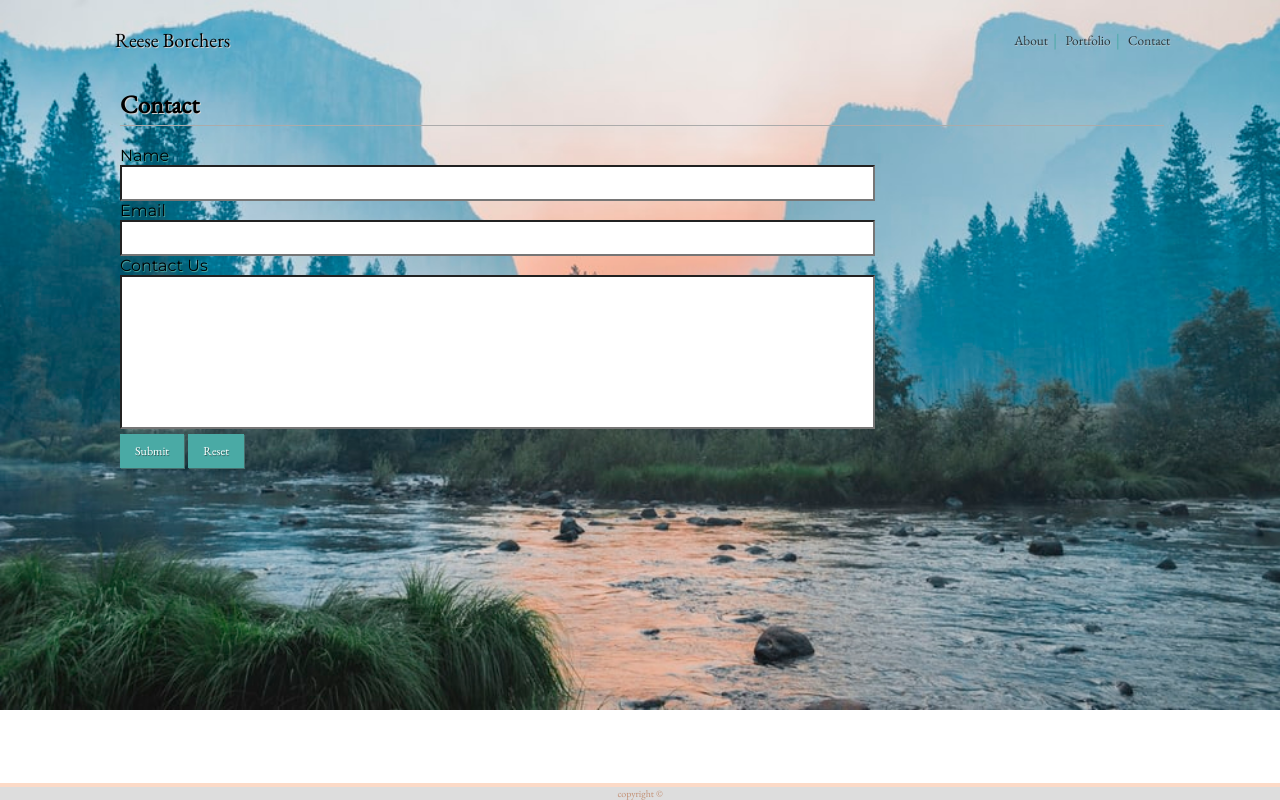
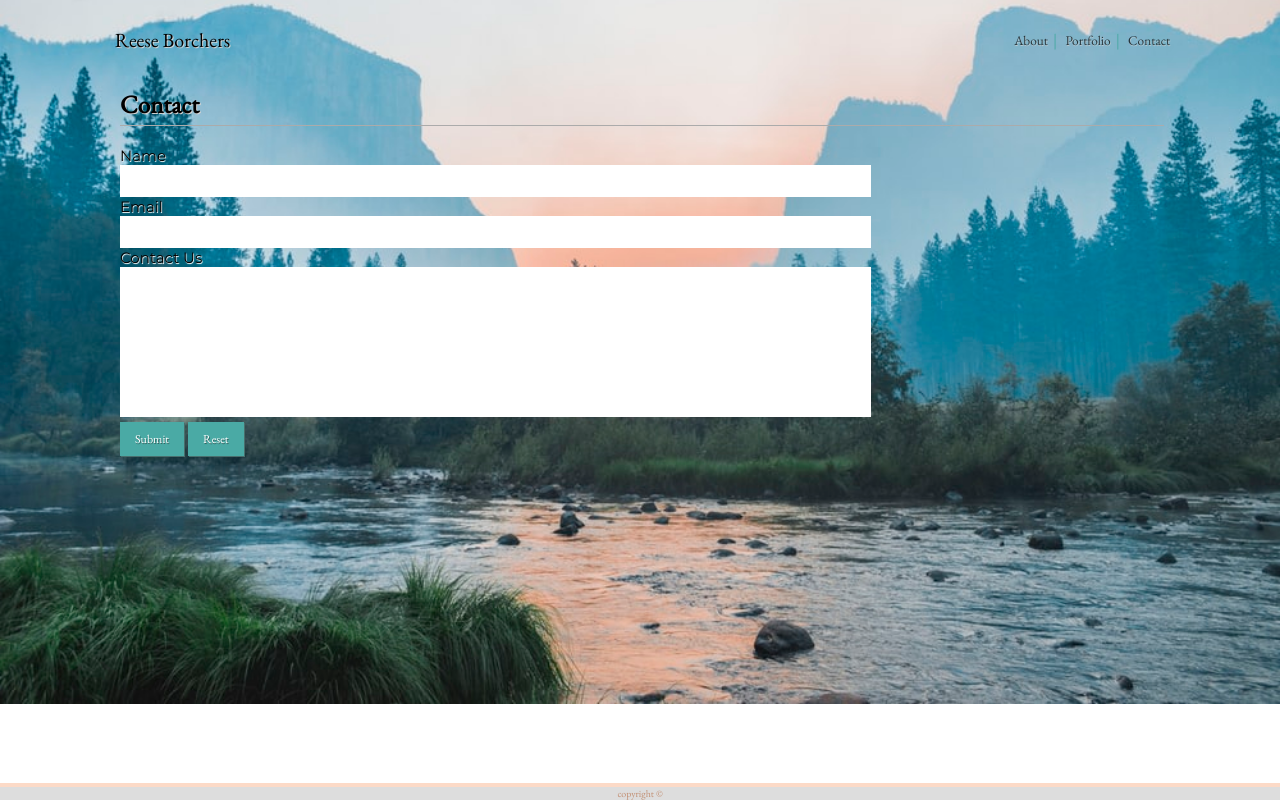
Before and after one commit to FatherOfTheSun/Portfolio_2.0, a plain HTML site: page html/contact.html in a window 1280 px wide. Drawn offline with nearby package versions, Linux system fonts and the light colour scheme.

Commit message:
css edited

```diff
--- a/css/style.css
+++ b/css/style.css
@@ -58,7 +58,7 @@ div {
 #buttons {
     float:right;
     margin-right: 90px;
-    font: 10px;
+    font: 20px;
     color:#4aaaa5;
     font: bold;
     font-family: 'EB Garamond', serif;
@@ -92,9 +92,9 @@ h1 {
 
 }
 form{
-    font: bolder;
+    font: 15px bolder;
     color: black;
-    text-shadow: #4aaaa5 0.75px 0.75px 0.75px;
+    text-shadow: white 0.75px 0.75px 0.75px;
     font-family: 'Montserrat', sans-serif;
 
 }
@@ -156,6 +156,8 @@ footer{
     color: black;
     text-shadow: lightgray 0.5px 0.5px;
     font-family: 'EB Garamond', serif;
+    outline: none;
+    border: none;
 }
 .email {
     width: 70%;
@@ -166,6 +168,8 @@ footer{
     color: black;
     text-shadow: lightgray 0.5px 0.5px;
     font-family: 'EB Garamond', serif;
+    outline: none;
+    border: none;
 }
 .comment {
     width: 70%;
@@ -176,6 +180,8 @@ footer{
     color: black;
     text-shadow: lightgray 0.5px 0.5px;
     font-family: 'EB Garamond', serif;
+    outline: none;
+    border: none;
 }
 
 #submit{
@@ -278,4 +284,3 @@ main {
 
 
   }
-}
```
Also changed, not shown: html/index.html (+2 -0 lines), 2 other files.
